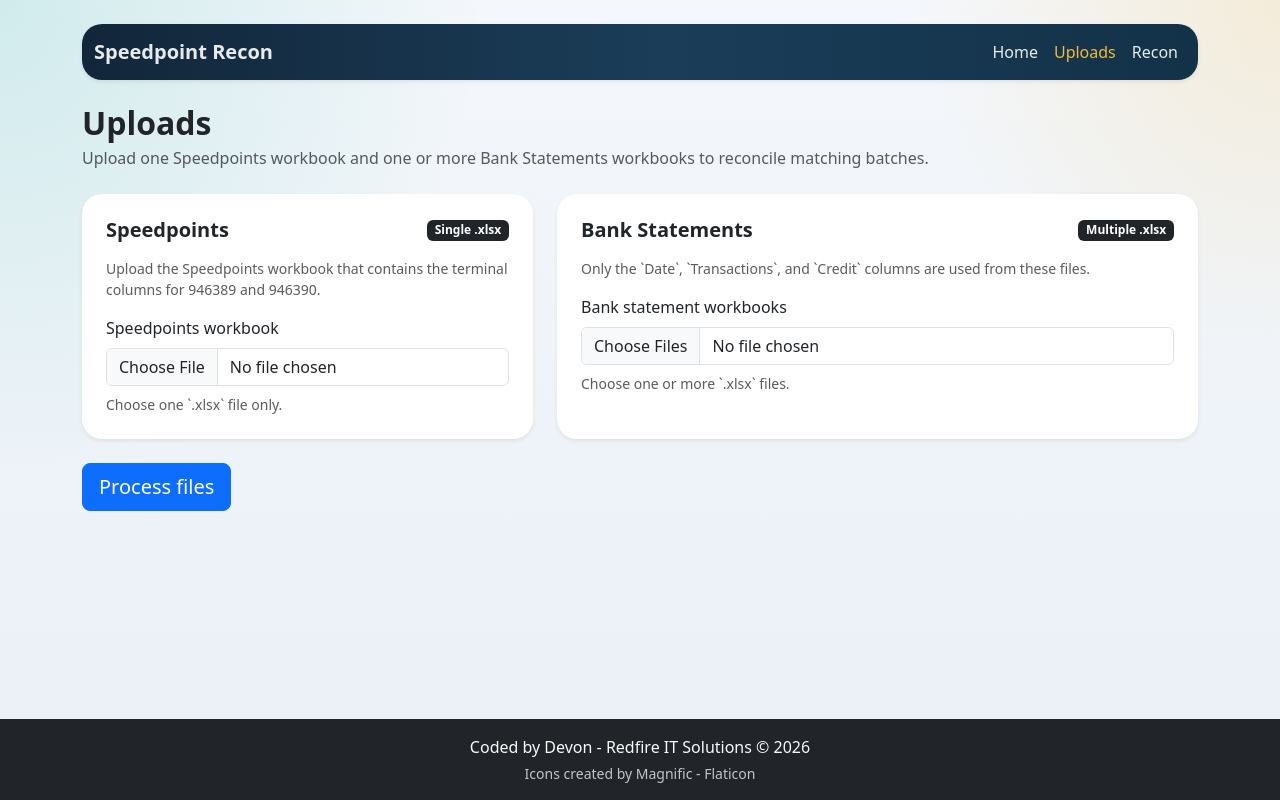
After one commit to Devon-GS/Accounting-Package, a Flask app: page /speed-point-control-recon/uploads in a window 1280 px wide. The commit adds this page. Run offline with Flask 3, Linux system fonts and the light colour scheme; tables that the repository leaves empty hold one stand-in row (values such as "Sample post").

Commit message:
Add speedpoint recon upload and process flow

```diff
--- a/app.py
+++ b/app.py
@@ -1,14 +1,17 @@
 from __future__ import annotations
 
 import hashlib
+import json
 import os
 import re
 import sqlite3
+import zipfile
 from contextlib import closing
 from datetime import date, datetime
 from io import StringIO
 from pathlib import Path
 from typing import Iterable
+from uuid import uuid4
 
 from flask import (
 	Flask,
@@ -16,23 +19,29 @@ from flask import (
 	g,
 	redirect,
 	render_template,
+	send_file,
 	request,
 	url_for,
 )
 from ofxparse import OfxParser
 from openpyxl import load_workbook
+from openpyxl.styles import PatternFill
 from werkzeug.utils import secure_filename
 
 
 BASE_DIR = Path(__file__).resolve().parent
 INSTANCE_DIR = BASE_DIR / "instance"
 UPLOAD_DIR = INSTANCE_DIR / "uploads"
+SPEEDPOINT_RUNS_DIR = UPLOAD_DIR / "speedpoint_runs"
 DB_PATH = INSTANCE_DIR / "accounting.db"
 ACCOUNT_NAMES_PATH = BASE_DIR / "Account Names.xlsx"
 
 SUPPORTED_EXTENSIONS = {".xlsx", ".xlsm"}
+SPEEDPOINT_UPLOAD_EXTENSIONS = {".xlsx"}
 PAYMENT_COLUMNS = (2, 4)
 PAYMENT_RANGE = range(18, 34)
+SPEEDPOINT_HIGHLIGHT = PatternFill(fill_type="solid", fgColor="FF86B9")
+BANK_HIGHLIGHT = PatternFill(fill_type="solid", fgColor="FFFF00")
 
 app = Flask(__name__)
 app.config["SECRET_KEY"] = os.environ.get("SECRET_KEY", "dev-accounting-secret")
@@ -148,6 +157,7 @@ def execute(sql: str, params: tuple = ()) -> sqlite3.Cursor:
 def initialize_storage() -> None:
 	INSTANCE_DIR.mkdir(exist_ok=True)
 	UPLOAD_DIR.mkdir(exist_ok=True)
+	SPEEDPOINT_RUNS_DIR.mkdir(exist_ok=True)
 	with closing(sqlite3.connect(DB_PATH)) as conn:
 		conn.row_factory = sqlite3.Row
 		conn.execute("PRAGMA foreign_keys = ON")
@@ -328,6 +338,241 @@ def pick_payment_sheet(workbook):
 		if normalize_text(worksheet.title) == "CASH UP":
 			return worksheet
 	return workbook.worksheets[0]
+
+
+def compact_text(value: object) -> str:
+	return re.sub(r"\s+", " ", str(value or "").strip())
+
+
+def normalize_bank_transaction(value: object) -> str:
+	return compact_text(value).upper()
+
+
+def parse_speedpoint_bank_transaction(transaction: object) -> dict[str, object] | None:
+	text = normalize_bank_transaction(transaction)
+	if not text:
+		return None
+
+	speedpoint_match = re.match(r"^SPEEDPOINT\s*(?P<terminal>\d+)\s+(?P<batch>\d+)$", text, flags=re.IGNORECASE)
+	if speedpoint_match:
+		return {
+			"transaction_type": "SPEEDPOINT",
+			"bank_terminal": speedpoint_match.group("terminal"),
+			"batch_number": int(speedpoint_match.group("batch")),
+			"speedpoint_terminal": 946389,
+			"speedpoint_column": 2,
+			"amount_column": 3,
+		}
+
+	nedlnk_match = re.match(r"^NEDLNK\s+DP\s+(?P<terminal>\d+)\s+(?P<batch>\d+)$", text, flags=re.IGNORECASE)
+	if nedlnk_match:
+		return {
+			"transaction_type": "NEDLNK DP",
+			"bank_terminal": nedlnk_match.group("terminal"),
+			"batch_number": int(nedlnk_match.group("batch")),
+			"speedpoint_terminal": 946390,
+			"speedpoint_column": 4,
+			"amount_column": 5,
+		}
+
+	return None
+
+
+def pick_bank_statement_sheet(workbook):
+	for worksheet in workbook.worksheets:
+		for row_number in range(1, min(worksheet.max_row, 5) + 1):
+			values = [normalize_text(worksheet.cell(row_number, column).value) for column in (1, 2, 4)]
+			if values == ["DATE", "TRANSACTIONS", "CREDIT"]:
+				return worksheet
+	return workbook.worksheets[0]
+
+
+def pick_speedpoint_sheet(workbook):
+	for worksheet in workbook.worksheets:
+		if normalize_text(worksheet.title) in {"SPEED POINTS", "SPEEDPOINT", "SPEEDPOINTS"}:
+			return worksheet
+	return workbook.worksheets[0]
+
+
+def parse_amount(value: object) -> float | None:
+	number = parse_money(value)
+	if number is None:
+		return None
+	return round(number, 2)
+
+
+def find_speedpoint_match(
+	worksheet,
+	terminal_column: int,
+	batch_number: int,
+	expected_amount: float,
+) -> tuple[int | None, float | None, bool]:
+	candidate_row: int | None = None
+	candidate_amount: float | None = None
+	for row_number in range(1, worksheet.max_row + 1):
+		batch_value = worksheet.cell(row=row_number, column=terminal_column).value
+		if batch_value in (None, ""):
+			continue
+		try:
+			current_batch = int(float(str(batch_value).strip()))
+		except (TypeError, ValueError):
+			continue
+		if current_batch != batch_number:
+			continue
+
+		amount_value = parse_amount(worksheet.cell(row=row_number, column=terminal_column + 1).value)
+		if amount_value == expected_amount:
+			return row_number, amount_value, True
+		if candidate_row is None:
+			candidate_row = row_number
+			candidate_amount = amount_value
+	return candidate_row, candidate_amount, False
+
+
+def highlight_speedpoint_match(worksheet, row_number: int, terminal_column: int) -> None:
+	worksheet.cell(row=row_number, column=terminal_column + 1).fill = SPEEDPOINT_HIGHLIGHT
+
+
+def highlight_bank_match(worksheet, row_number: int, credit_column: int) -> None:
+	worksheet.cell(row=row_number, column=credit_column).fill = BANK_HIGHLIGHT
+
+
+def build_speedpoint_result_dir(run_id: str) -> Path:
+	run_dir = SPEEDPOINT_RUNS_DIR / run_id
+	run_dir.mkdir(parents=True, exist_ok=True)
+	return run_dir
+
+
+def build_result_zip(run_dir: Path, manifest: dict[str, object]) -> Path:
+	zip_path = run_dir / manifest["zip_filename"]
+	with zipfile.ZipFile(zip_path, "w", compression=zipfile.ZIP_DEFLATED) as archive:
+		for item in manifest["edited_files"]:
+			file_path = run_dir / item["stored_name"]
+			archive.write(file_path, arcname=item["download_name"])
+	return zip_path
+
+
+def process_speedpoint_reconciliation(speedpoint_storage, bank_storages: list) -> dict[str, object]:
+	run_id = uuid4().hex
+	run_dir = build_speedpoint_result_dir(run_id)
+
+	speedpoint_original_name = Path(speedpoint_storage.filename).name
+	speedpoint_safe_name = secure_filename(speedpoint_original_name) or "speedpoint.xlsx"
+	speedpoint_input_path = run_dir / f"input_{speedpoint_safe_name}"
+	speedpoint_storage.save(speedpoint_input_path)
+
+	speedpoint_workbook = load_workbook(speedpoint_input_path)
+	speedpoint_sheet = pick_speedpoint_sheet(speedpoint_workbook)
+
+	unresolved_rows: list[dict[str, object]] = []
+	total_matches = 0
+	edited_files: list[dict[str, str]] = []
+
+	for index, bank_storage in enumerate(bank_storages, start=1):
+		bank_original_name = Path(bank_storage.filename).name
+		bank_safe_name = secure_filename(bank_original_name) or f"bank_statement_{index}.xlsx"
+		bank_input_path = run_dir / f"input_{index:02d}_{bank_safe_name}"
+		bank_storage.save(bank_input_path)
+
+		bank_workbook = load_workbook(bank_input_path)
+		bank_sheet = pick_bank_statement_sheet(bank_workbook)
+		header_row = 2
+
+		for row_number in range(1, min(bank_sheet.max_row, 10) + 1):
+			row_values = [normalize_text(bank_sheet.cell(row_number, column).value) for column in range(1, 6)]
+			if "DATE" in row_values and "TRANSACTIONS" in row_values and "CREDIT" in row_values:
+				header_row = row_number
+				break
+
+		for row_number in range(header_row + 1, bank_sheet.max_row + 1):
+			transaction_cell = bank_sheet.cell(row=row_number, column=2)
+			credit_cell = bank_sheet.cell(row=row_number, column=4)
+			transaction_info = parse_speedpoint_bank_transaction(transaction_cell.value)
+			credit_amount = parse_amount(credit_cell.value)
+			if not transaction_info or credit_amount is None:
+				continue
+
+			terminal_column = int(transaction_info["speedpoint_column"])
+			expected_amount = float(credit_amount)
+			match_row, match_amount, exact_match = find_speedpoint_match(
+				speedpoint_sheet,
+				terminal_column,
+				int(transaction_info["batch_number"]),
+				expected_amount,
+			)
+			if exact_match and match_row is not None:
+				highlight_speedpoint_match(speedpoint_sheet, match_row, terminal_column)
+				highlight_bank_match(bank_sheet, row_number, 4)
+				total_matches += 1
+				continue
+
+			reason = "Batch not found"
+			if match_row is not None:
+				reason = "Amount mismatch"
+			unresolved_rows.append(
+				{
+					"file_name": bank_original_name,
+					"sheet_name": bank_sheet.title,
+					"row_number": row_number,
+					"transaction": compact_text(transaction_cell.value),
+					"credit": expected_amount,
+					"terminal": transaction_info["speedpoint_terminal"],
+					"bank_terminal": transaction_info["bank_terminal"],
+					"batch_number": transaction_info["batch_number"],
+					"reason": reason,
+					"matched_row": match_row,
+					"matched_amount": match_amount,
+				}
+			)
+
+		bank_output_name = f"edited_{index:02d}_{bank_safe_name}"
+		bank_output_path = run_dir / bank_output_name
+		bank_workbook.save(bank_output_path)
+		bank_download_name = bank_safe_name if bank_safe_name.lower().endswith(".xlsx") else f"{bank_safe_name}.xlsx"
+		edited_files.append(
+			{
+				"download_name": f"{index:02d}_{bank_download_name}",
+				"stored_name": bank_output_name,
+				"kind": "bank",
+			}
+		)
+
+	speedpoint_output_name = f"edited_{speedpoint_safe_name}"
+	speedpoint_output_path = run_dir / speedpoint_output_name
+	speedpoint_workbook.save(speedpoint_output_path)
+	edited_files.insert(
+		0,
+		{
+			"download_name": f"speedpoint_{speedpoint_safe_name}",
+			"stored_name": speedpoint_output_name,
+			"kind": "speedpoint",
+		},
+	)
+
+	manifest = {
+		"run_id": run_id,
+		"speedpoint_original_name": speedpoint_original_name,
+		"speedpoint_download_name": speedpoint_safe_name,
+		"bank_count": len(bank_storages),
+		"matched_count": total_matches,
+		"unresolved_count": len(unresolved_rows),
+		"unresolved_rows": unresolved_rows,
+		"edited_files": edited_files,
+		"zip_filename": f"speedpoint_reconciliation_{run_id[:8]}.zip",
+	}
+	manifest_path = run_dir / "manifest.json"
+	manifest_path.write_text(json.dumps(manifest, indent=2), encoding="utf-8")
+	zip_path = build_result_zip(run_dir, manifest)
+	manifest["zip_path"] = zip_path.name
+	manifest_path.write_text(json.dumps(manifest, indent=2), encoding="utf-8")
+	return manifest
+
+
+def load_speedpoint_manifest(run_id: str) -> dict[str, object] | None:
+	manifest_path = SPEEDPOINT_RUNS_DIR / run_id / "manifest.json"
+	if not manifest_path.exists():
+		return None
+	return json.loads(manifest_path.read_text(encoding="utf-8"))
 
 
 def stage_workbook(
@@ -799,7 +1044,74 @@ def expenses():
 
 @app.route("/speed-point-control-recon")
 def speed_point_control_recon():
-	return render_template("speed_point_control_recon.html", title="Speed Point Control Recon")
+	return render_template(
+		"speed_point_control_recon.html",
+		title="Speed Point Control Recon",
+		active_page="recon",
+		show_nav=False,
+	)
+
+
+@app.route("/speed-point-control-recon/uploads", methods=["GET", "POST"])
+def speedpoint_uploads():
+	if request.method == "POST":
+		speedpoint_file = request.files.get("speedpoint_file")
+		bank_files = [file_storage for file_storage in request.files.getlist("bank_files") if file_storage and file_storage.filename]
+
+		if not speedpoint_file or not speedpoint_file.filename:
+			flash("Please choose one Speedpoints .xlsx file.", "warning")
+			return redirect(url_for("speedpoint_uploads"))
+
+		if Path(speedpoint_file.filename).suffix.lower() not in SPEEDPOINT_UPLOAD_EXTENSIONS:
+			flash("The Speedpoints file must be a .xlsx workbook.", "warning")
+			return redirect(url_for("speedpoint_uploads"))
+
+		if not bank_files:
+			flash("Please choose at least one Bank Statements .xlsx file.", "warning")
+			return redirect(url_for("speedpoint_uploads"))
+
+		for bank_file in bank_files:
+			if Path(bank_file.filename).suffix.lower() not in SPEEDPOINT_UPLOAD_EXTENSIONS:
+				flash("All Bank Statements files must be .xlsx workbooks.", "warning")
+				return redirect(url_for("speedpoint_uploads"))
+
+		manifest = process_speedpoint_reconciliation(speedpoint_file, bank_files)
+		return redirect(url_for("speedpoint_uploads", run_id=manifest["run_id"]))
+
+	run_id = request.args.get("run_id", type=str)
+	results = load_speedpoint_manifest(run_id) if run_id else None
+	if run_id and not results:
+		flash("That reconciliation result is no longer available.", "warning")
+		return redirect(url_for("speedpoint_uploads"))
+
+	return render_template(
+		"speedpoint_uploads.html",
+		title="Uploads",
+		active_page="uploads",
+		show_nav=False,
+		run_id=run_id,
+		results=results,
+		download_url=url_for("speedpoint_download", run_id=run_id) if run_id else None,
+	)
+
+
+@app.route("/speed-point-control-recon/uploads/download/<run_id>")
+def speedpoint_download(run_id: str):
+	manifest = load_speedpoint_manifest(run_id)
+	if not manifest:
+		flash("The edited files are no longer available.", "warning")
+		return redirect(url_for("speedpoint_uploads"))
+
+	zip_path = SPEEDPOINT_RUNS_DIR / run_id / manifest["zip_filename"]
+	if not zip_path.exists():
+		flash("The download bundle could not be found.", "warning")
+		return redirect(url_for("speedpoint_uploads", run_id=run_id))
+
+	return send_file(
+		zip_path,
+		as_attachment=True,
+		download_name=manifest["zip_filename"],
+	)
 
 
 @app.route("/cash-payments", methods=["GET"])
--- a/static/styles.css
+++ b/static/styles.css
@@ -19,6 +19,23 @@ body {
 .app-nav {
   background: linear-gradient(90deg, var(--app-bg), var(--app-bg-2));
   box-shadow: 0 10px 30px rgba(7, 19, 31, 0.25);
+}
+
+.speedpoint-nav {
+  background: linear-gradient(90deg, #12263a, #1b3d58 52%, #123248);
+  border-radius: 1.25rem;
+  box-shadow: 0 14px 30px rgba(8, 19, 31, 0.18);
+}
+
+.speedpoint-nav .nav-link,
+.speedpoint-nav .navbar-brand {
+  color: rgba(255, 255, 255, 0.9);
+}
+
+.speedpoint-nav .nav-link:hover,
+.speedpoint-nav .nav-link:focus,
+.speedpoint-nav .nav-link.active {
+  color: #f4b942;
 }
 
 .hero {
--- a/templates/index.html
+++ b/templates/index.html
@@ -6,8 +6,8 @@
     <div class="home-launcher-inner">
       <h1 class="display-5 fw-bold mb-4">Accounting Automation System</h1>
       <div class="d-grid gap-3 home-launcher-buttons">
-        <a class="btn btn-primary btn-lg home-launcher-btn" href="{{ url_for('expenses') }}">Expenses</a>
-        <a class="btn btn-outline-light btn-lg home-launcher-btn" href="{{ url_for('speed_point_control_recon') }}">Speed Point Control Recon</a>
+        <a class="btn btn-outline-light btn-lg home-launcher-btn" href="{{ url_for('expenses') }}">Expenses</a>
+        <a class="btn btn-outline-light btn-lg home-launcher-btn" href="{{ url_for('speedpoint_uploads') }}">Speedpoint Recon</a>
       </div>
     </div>
   </div>
--- a/templates/speed_point_control_recon.html
+++ b/templates/speed_point_control_recon.html
@@ -1,6 +1,6 @@
-{% extends "base.html" %}
+{% extends "speedpoint_layout.html" %}
 {% set title = "Speed Point Control Recon" %}
-{% block content %}
+{% block section_content %}
 <section class="card border-0 shadow-lg panel-card">
   <div class="card-body p-4 p-md-5 text-center">
     <p class="eyebrow mb-2">Coming Soon</p>
--- /dev/null
+++ b/templates/speedpoint_layout.html
@@ -0,0 +1,21 @@
+{% extends "base.html" %}
+{% set show_nav = False %}
+{% block content %}
+<nav class="navbar navbar-expand-lg navbar-dark speedpoint-nav shadow-sm mb-4">
+  <div class="container">
+    <a class="navbar-brand fw-bold" href="{{ url_for('speedpoint_uploads') }}">Speedpoint Recon</a>
+    <button class="navbar-toggler" type="button" data-bs-toggle="collapse" data-bs-target="#speedpointNavMenu">
+      <span class="navbar-toggler-icon"></span>
+    </button>
+    <div class="collapse navbar-collapse" id="speedpointNavMenu">
+      <div class="navbar-nav ms-auto">
+        <a class="nav-link" href="{{ url_for('index') }}">Home</a>
+		<a class="nav-link {% if active_page == 'uploads' %}active{% endif %}" href="{{ url_for('speedpoint_uploads') }}">Uploads</a>
+        <a class="nav-link {% if active_page == 'recon' %}active{% endif %}" href="{{ url_for('speed_point_control_recon') }}">Recon</a>
+      </div>
+    </div>
+  </div>
+</nav>
+
+{% block section_content %}{% endblock %}
+{% endblock %}
--- /dev/null
+++ b/templates/speedpoint_uploads.html
@@ -0,0 +1,123 @@
+{% extends "speedpoint_layout.html" %}
+{% set title = "Uploads" %}
+{% block section_content %}
+<div class="d-flex justify-content-between align-items-start flex-wrap gap-3 mb-4">
+  <div>
+    <!-- <p class="eyebrow mb-2">Speedpoint Recon</p> -->
+    <h1 class="h2 fw-bold mb-1">Uploads</h1>
+    <p class="text-body-secondary mb-0">
+      Upload one Speedpoints workbook and one or more Bank Statements workbooks to reconcile matching batches.
+    </p>
+  </div>
+</div>
+
+<form method="post" enctype="multipart/form-data" class="row g-4">
+  <div class="col-lg-5">
+    <section class="card shadow-sm border-0 panel-card h-100">
+      <div class="card-body p-4">
+        <div class="d-flex justify-content-between align-items-center mb-3">
+          <h2 class="h5 fw-bold mb-0">Speedpoints</h2>
+          <span class="badge text-bg-dark">Single .xlsx</span>
+        </div>
+        <p class="text-body-secondary small mb-3">
+          Upload the Speedpoints workbook that contains the terminal columns for 946389 and 946390.
+        </p>
+        <label class="form-label">Speedpoints workbook</label>
+        <input class="form-control" type="file" name="speedpoint_file" accept=".xlsx">
+        <div class="form-text mt-2">Choose one `.xlsx` file only.</div>
+      </div>
+    </section>
+  </div>
+
+  <div class="col-lg-7">
+    <section class="card shadow-sm border-0 panel-card h-100">
+      <div class="card-body p-4">
+        <div class="d-flex justify-content-between align-items-center mb-3">
+          <h2 class="h5 fw-bold mb-0">Bank Statements</h2>
+          <span class="badge text-bg-dark">Multiple .xlsx</span>
+        </div>
+        <p class="text-body-secondary small mb-3">
+          Only the `Date`, `Transactions`, and `Credit` columns are used from these files.
+        </p>
+        <label class="form-label">Bank statement workbooks</label>
+        <input class="form-control" type="file" name="bank_files" accept=".xlsx" multiple>
+        <div class="form-text mt-2">Choose one or more `.xlsx` files.</div>
+      </div>
+    </section>
+  </div>
+
+  <div class="col-12">
+    <button type="submit" class="btn btn-primary btn-lg">Process files</button>
+  </div>
+</form>
+
+{% if results %}
+  <div class="row g-4 mt-1">
+    <div class="col-12">
+      <section class="card shadow-sm border-0 panel-card">
+        <div class="card-body p-4">
+          <div class="d-flex justify-content-between align-items-start flex-wrap gap-3 mb-3">
+            <div>
+              <h2 class="h5 fw-bold mb-1">Reconciliation Complete</h2>
+              <p class="text-body-secondary mb-0">
+                Matched {{ results.matched_count }} transaction{{ '' if results.matched_count == 1 else 's' }} and found {{ results.unresolved_count }} unresolved item{{ '' if results.unresolved_count == 1 else 's' }}.
+              </p>
+            </div>
+            {% if download_url %}
+              <a id="speedpoint-download-link" class="btn btn-primary" href="{{ download_url }}">Download edited files</a>
+            {% endif %}
+          </div>
+
+          {% if results.unresolved_rows %}
+            <div class="table-responsive">
+              <table class="table table-sm align-middle">
+                <thead>
+                  <tr>
+                    <th>File</th>
+                    <th>Row</th>
+                    <th>Transaction</th>
+                    <th class="text-end">Credit</th>
+                    <th>Terminal</th>
+                    <th>Batch</th>
+                    <th>Reason</th>
+                  </tr>
+                </thead>
+                <tbody>
+                  {% for row in results.unresolved_rows %}
+                    <tr>
+                      <td>{{ row.file_name }}</td>
+                      <td>{{ row.row_number }}</td>
+                      <td class="fw-semibold">{{ row.transaction }}</td>
+                      <td class="text-end">{{ "%.2f"|format(row.credit) }}</td>
+                      <td>{{ row.terminal }}</td>
+                      <td>{{ row.batch_number }}</td>
+                      <td>{{ row.reason }}</td>
+                    </tr>
+                  {% endfor %}
+                </tbody>
+              </table>
+            </div>
+          {% else %}
+            <div class="empty-state">
+              No unresolved transactions were found.
+            </div>
+          {% endif %}
+        </div>
+      </section>
+    </div>
+  </div>
+{% endif %}
+{% endblock %}
+
+{% block scripts %}
+  {% if download_url %}
+    <script>
+      window.addEventListener("load", () => {
+        const link = document.getElementById("speedpoint-download-link");
+        if (link) {
+          link.click();
+        }
+      });
+    </script>
+  {% endif %}
+{% endblock %}
```
Also changed, not shown: 1 other file.
